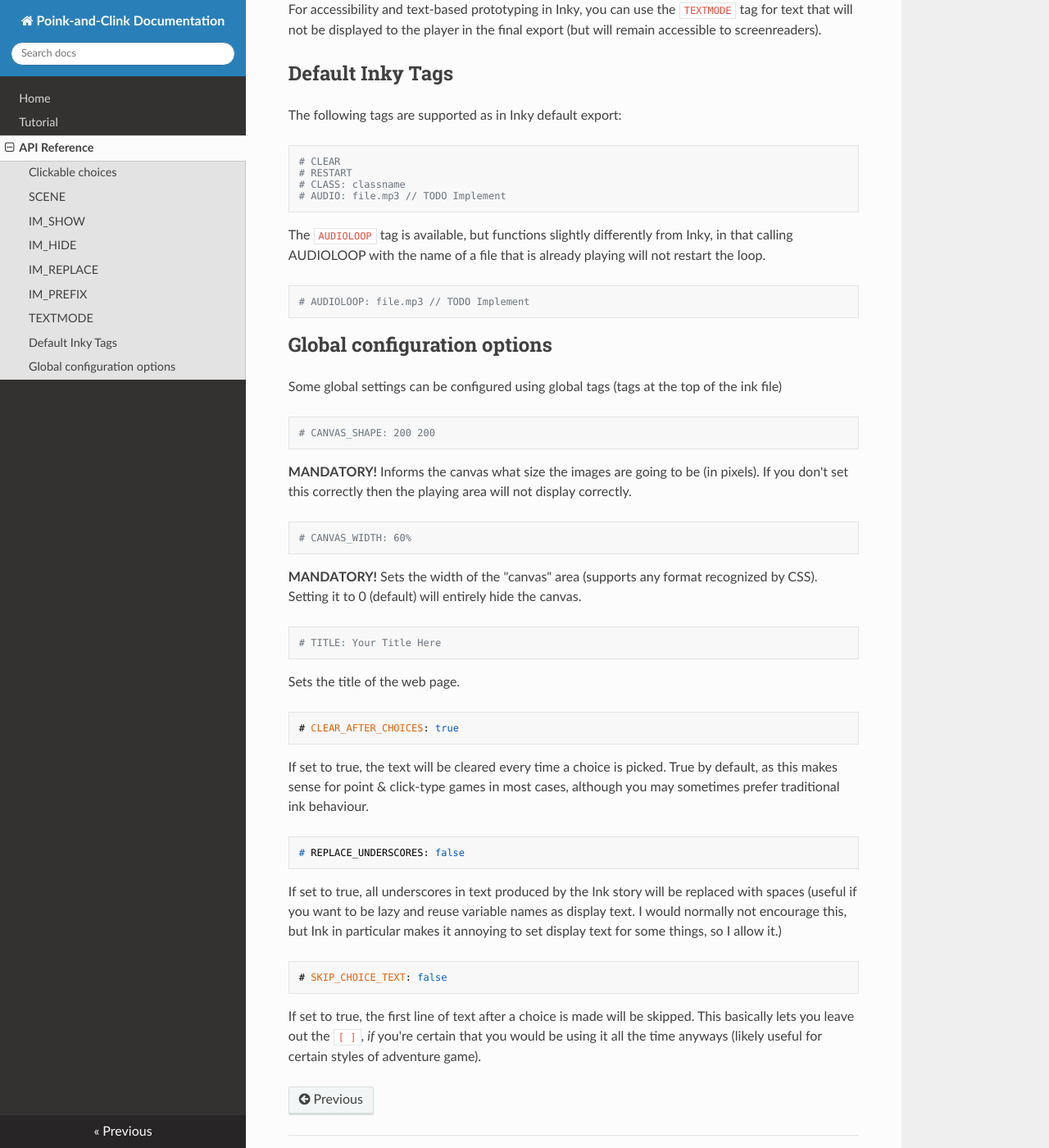
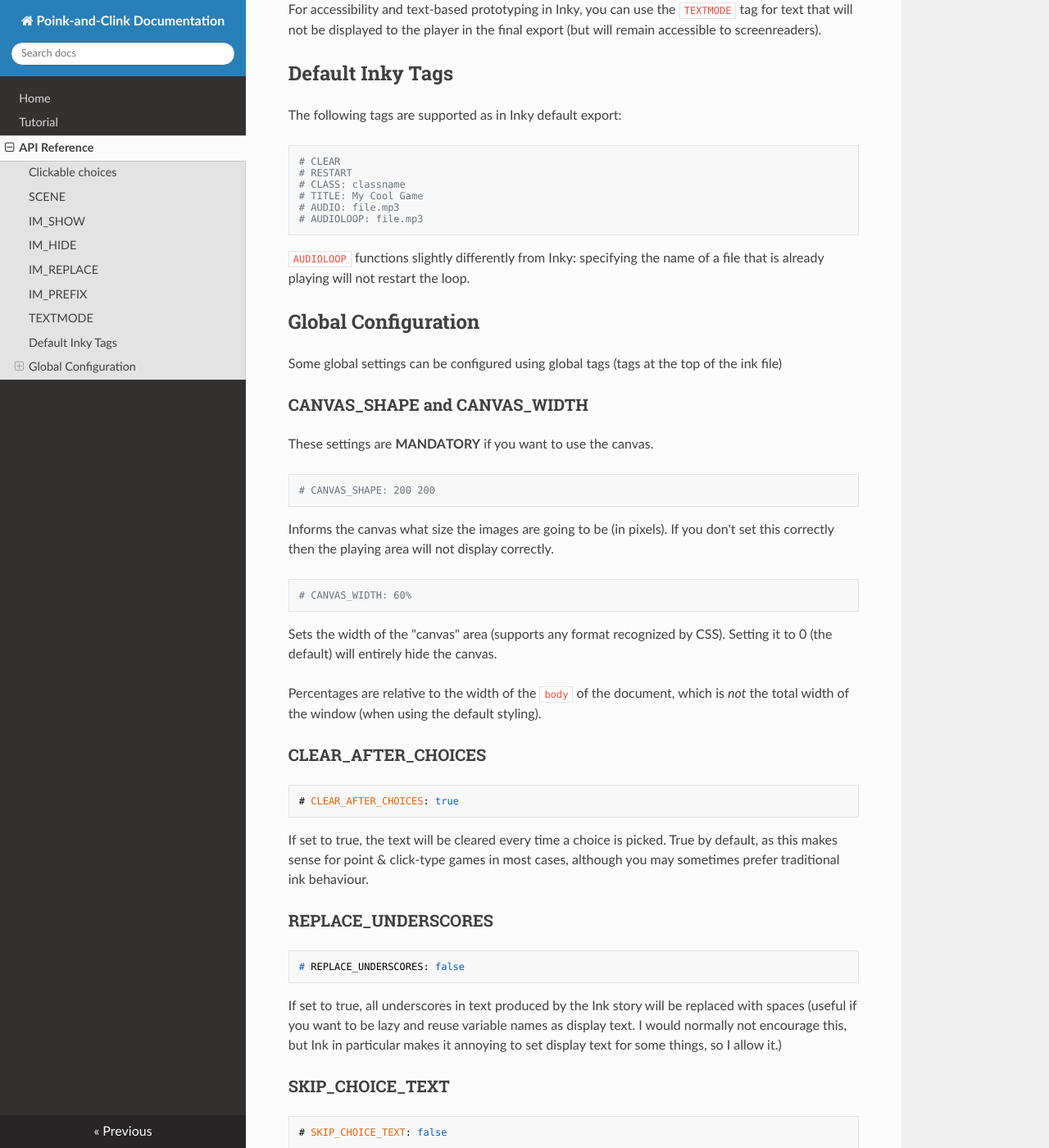
Before and after one commit to averyhiebert/poink-and-clink, an MkDocs documentation site: the page built from docs-src/docs/API.md, in a window 1280 px wide and 1400 px high, scrolled down 1624 px. Shown: the whole window at 82% size. Built offline with MkDocs 1.6.1, drawn with Linux system fonts in a browser that asks for light colours; nearby versions of some CDN libraries; some of the changed text lies outside the part shown.

Commit message:
More work on documentation

````diff
--- a/docs-src/docs/API.md
+++ b/docs-src/docs/API.md
@@ -83,47 +83,48 @@ The following tags are supported as in Inky default export:
 # CLEAR
 # RESTART
 # CLASS: classname
-# AUDIO: file.mp3 // TODO Implement
+# TITLE: My Cool Game
+# AUDIO: file.mp3
+# AUDIOLOOP: file.mp3
 ```
 
-The `AUDIOLOOP` tag is available, but functions slightly differently from Inky, in that calling AUDIOLOOP with the name of a file that is already playing will not restart the loop.
-```
-# AUDIOLOOP: file.mp3 // TODO Implement
-```
+`AUDIOLOOP` functions slightly differently from Inky: specifying the name of a file that is already playing will not restart the loop.
 
 
 
-## Global configuration options
+## Global Configuration
 
 Some global settings can be configured using global tags (tags at the top of the ink file)
+
+### CANVAS\_SHAPE and CANVAS\_WIDTH
+These settings are **MANDATORY** if you want to use the canvas.
 
 ```
 # CANVAS_SHAPE: 200 200
 ```
-**MANDATORY!** Informs the canvas what size the images are going to be (in pixels).  If you don't set this correctly then the playing area will not display correctly.
+Informs the canvas what size the images are going to be (in pixels).  If you don't set this correctly then the playing area will not display correctly.
 
 ```
 # CANVAS_WIDTH: 60%
 ```
-**MANDATORY!** Sets the width of the "canvas" area (supports any format recognized by CSS).  Setting it to 0 (default) will entirely hide the canvas.
+Sets the width of the "canvas" area (supports any format recognized by CSS).  Setting it to 0 (the default) will entirely hide the canvas.
 
-```
-# TITLE: Your Title Here
-```
-Sets the title of the web page.
+Percentages are relative to the width of the `body` of the document, which is *not* the total width of the window (when using the default styling).
 
-
+### CLEAR\_AFTER\_CHOICES
 ```
 # CLEAR_AFTER_CHOICES: true
 ```
 If set to true, the text will be cleared every time a choice is picked. True by default, as this makes sense for point & click-type games in most cases, although you may sometimes prefer traditional ink behaviour.
 
+### REPLACE\_UNDERSCORES
 ```
 # REPLACE_UNDERSCORES: false
 ```
 If set to true, all underscores in text produced by the Ink story will be replaced with spaces (useful if you want to be lazy and reuse variable names as display text.  I would normally not encourage this, but Ink in particular makes it annoying to set display text for some things, so I allow it.)
 
+### SKIP\_CHOICE\_TEXT
 ```
 # SKIP_CHOICE_TEXT: false
 ```
-If set to true, the first line of text after a choice is made will be skipped.  This basically lets you leave out the `[ ]`, *if* you're certain that you would be using it all the time anyways (likely useful for certain styles of adventure game).
+If set to true, the first line of text after a choice is made will be skipped.  This basically lets you leave out the `[ ]`, *if* you're certain that you would be using it all the time anyways (might save a small number of keystrokes, but to be honest it's probably not worth it).
````
